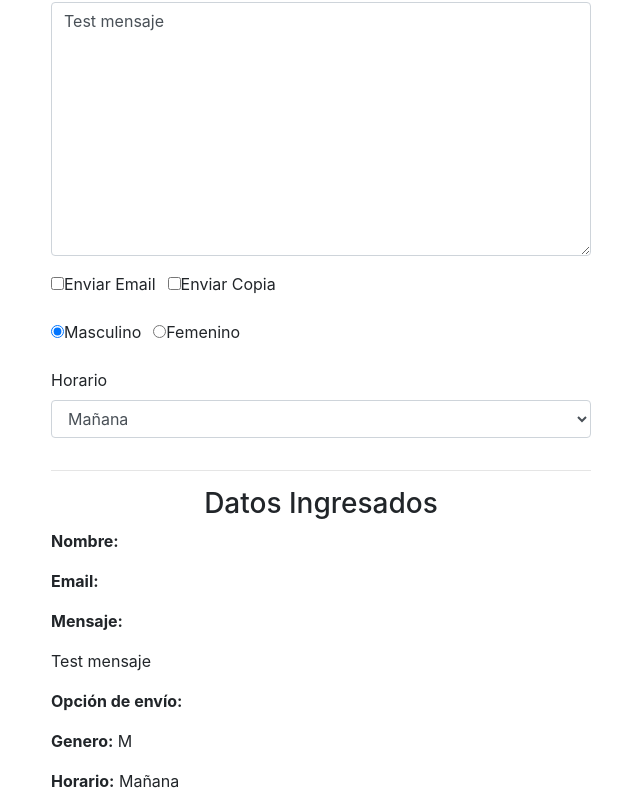
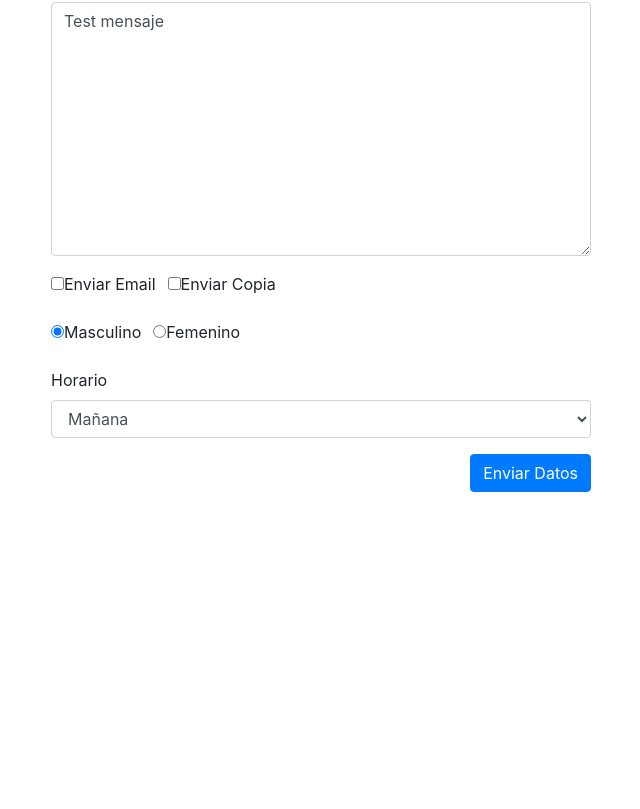
Before and after one commit to juanca84/formulario-vue, a Vue app: page / in a window 1280 px wide. Shown: the part 283-1092 px from the top of the page, without its empty margins (34-674 px from the left). After the commit the page ends 800 px from the top, so only its background shows below. Built offline with nearby package versions, Linux system fonts and the light colour scheme.

Commit message:
simulación de datos

```diff
--- a/src/components/Formulario.vue
+++ b/src/components/Formulario.vue
@@ -35,10 +35,13 @@
               <option v-for="item in datosHorario" :value="item" :key="item" :selected="horario=='Mañana'">{{item}}</option>
             </select>
           </div>
+          <div class="form-group">
+            <button class="btn btn-primary float-right" @click.prevent="enviar">Enviar Datos</button>
+          </div>
         </div>
       </div>
     </form>
-    <div class="row">
+    <div class="row" v-if="enviado">
       <div class="col-xs12 col-sm-8 col-md-6">
         <hr>
         <div class="panel panel-default">
@@ -78,7 +81,14 @@ export default {
       opcionEmail: [],
       genero: 'M',
       datosHorario:['Mañana','Tarde','Noche'],
-      horario: 'Mañana'
+      horario: 'Mañana',
+      enviado: false
+    }
+  },
+  methods:{
+    enviar(){
+      alert('Se han enviado los datos exitosamente!!')
+      this.enviado = true;
     }
   }
 }
```
